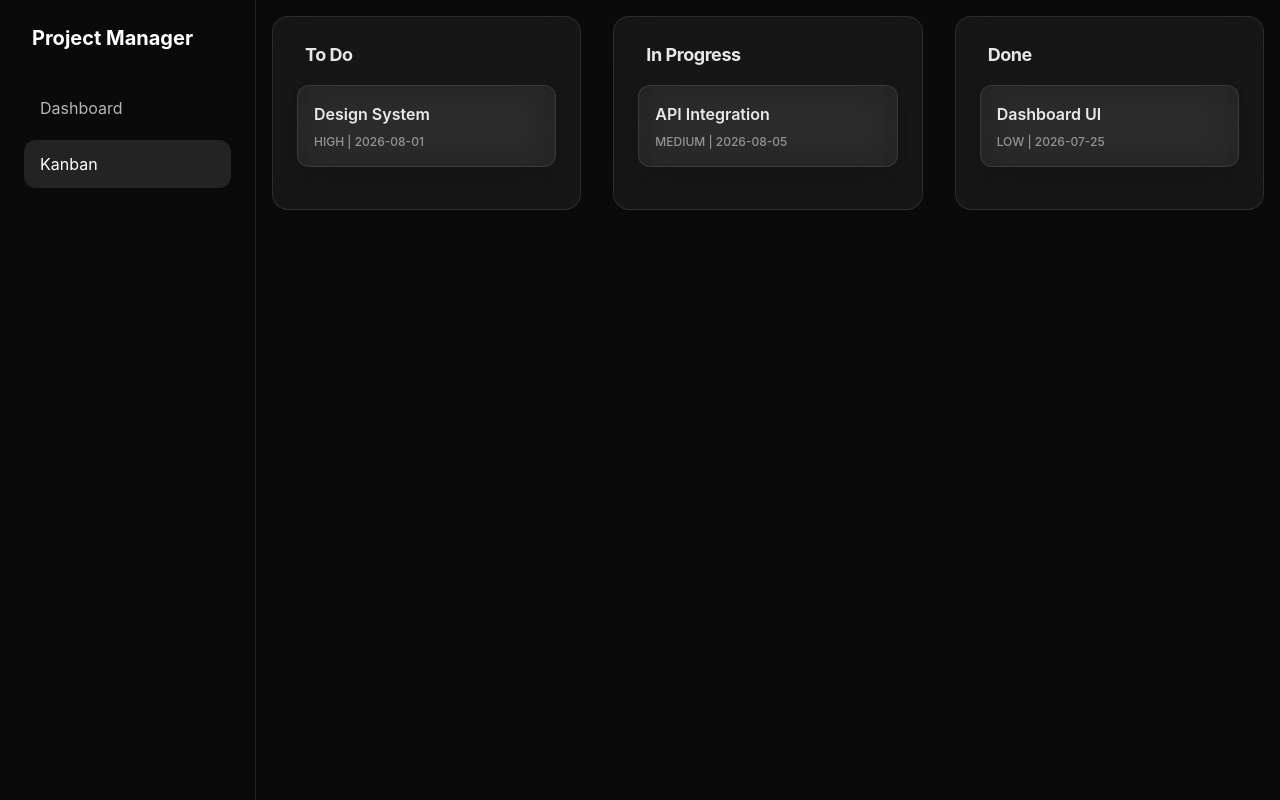
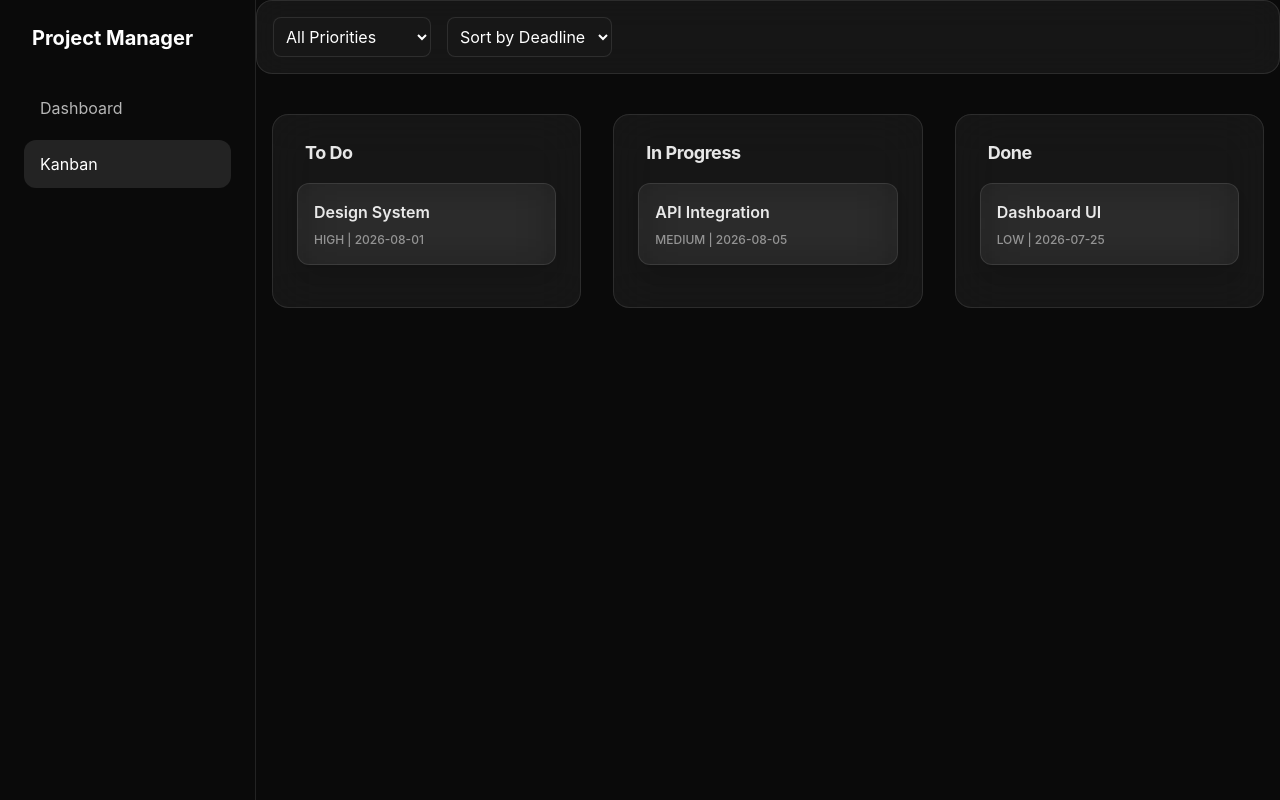
Before and after one commit to husseinmayla2/PulseBoard, a React (Vite) app: page / in a window 1280 px wide. Both pictures are taken after a click on the button "Kanban". Built offline with nearby package versions, Linux system fonts and the light colour scheme.

Commit message:
Axiom: Add a filtering and sorting control bar to the Kanban board that allows users to filter tasks by priority and sort them

```diff
--- a/src/components/kanban/KanbanBoard.tsx
+++ b/src/components/kanban/KanbanBoard.tsx
@@ -1,4 +1,4 @@
-import { useState } from 'react';
+import { useState, useMemo } from 'react';
 import { DndContext, closestCenter, DragOverlay, PointerSensor, useSensor, useSensors } from '@dnd-kit/core';
 import { useSortable, SortableContext, verticalListSortingStrategy } from '@dnd-kit/sortable';
 import { useDroppable } from '@dnd-kit/core';
@@ -19,8 +19,8 @@ const Column = ({ title, status, tasks, onTaskClick }: { title: string; status:
     >
       <h2 className="text-white/90 font-bold text-lg px-2 tracking-tight">{title}</h2>
       <div className="flex flex-col gap-3 min-h-[100px]">
-        <SortableContext items={tasks.filter(t => t.status === status).map(t => t.id)} strategy={verticalListSortingStrategy}>
-          {tasks.filter(t => t.status === status).map(task => (
+        <SortableContext items={tasks.map(t => t.id)} strategy={verticalListSortingStrategy}>
+          {tasks.map(task => (
             <TaskCard key={task.id} task={task} onClick={() => onTaskClick(task)} />
           ))}
         </SortableContext>
@@ -57,7 +57,25 @@ export const KanbanBoard = () => {
   const [activeTask, setActiveTask] = useState<Task | null>(null);
   const [selectedTask, setSelectedTask] = useState<Task | null>(null);
 
+  const [filter, setFilter] = useState<'all' | 'low' | 'medium' | 'high'>('all');
+  const [sort, setSort] = useState<'none' | 'deadline-asc' | 'deadline-desc'>('none');
+
   const sensors = useSensors(useSensor(PointerSensor));
+
+  const filteredSortedTasks = useMemo(() => {
+    let result = [...tasks];
+    if (filter !== 'all') {
+      result = result.filter(t => t.priority === filter);
+    }
+    if (sort !== 'none') {
+      result.sort((a, b) => {
+        const dateA = new Date(a.deadline).getTime();
+        const dateB = new Date(b.deadline).getTime();
+        return sort === 'deadline-asc' ? dateA - dateB : dateB - dateA;
+      });
+    }
+    return result;
+  }, [tasks, filter, sort]);
 
   const handleDragStart = (event: any) => {
     const { active } = event;
@@ -88,10 +106,24 @@ export const KanbanBoard = () => {
         onDragStart={handleDragStart}
         onDragEnd={handleDragEnd}
     >
+      <div className="flex gap-4 mb-6 p-4 bg-white/5 rounded-2xl border border-white/10 backdrop-blur-lg">
+        <select value={filter} onChange={(e) => setFilter(e.target.value as any)} className="bg-neutral-900 text-white p-2 rounded-lg border border-white/10">
+          <option value="all">All Priorities</option>
+          <option value="low">Low Priority</option>
+          <option value="medium">Medium Priority</option>
+          <option value="high">High Priority</option>
+        </select>
+        <select value={sort} onChange={(e) => setSort(e.target.value as any)} className="bg-neutral-900 text-white p-2 rounded-lg border border-white/10">
+          <option value="none">Sort by Deadline</option>
+          <option value="deadline-asc">Earliest Deadline</option>
+          <option value="deadline-desc">Latest Deadline</option>
+        </select>
+      </div>
+
       <div className="flex gap-8 p-4">
-        <Column title="To Do" status="todo" tasks={tasks} onTaskClick={setSelectedTask} />
-        <Column title="In Progress" status="in-progress" tasks={tasks} onTaskClick={setSelectedTask} />
-        <Column title="Done" status="done" tasks={tasks} onTaskClick={setSelectedTask} />
+        <Column title="To Do" status="todo" tasks={filteredSortedTasks.filter(t => t.status === 'todo')} onTaskClick={setSelectedTask} />
+        <Column title="In Progress" status="in-progress" tasks={filteredSortedTasks.filter(t => t.status === 'in-progress')} onTaskClick={setSelectedTask} />
+        <Column title="Done" status="done" tasks={filteredSortedTasks.filter(t => t.status === 'done')} onTaskClick={setSelectedTask} />
       </div>
       <DragOverlay>
         {activeTask ? <TaskCard task={activeTask} isOverlay /> : null}
```
